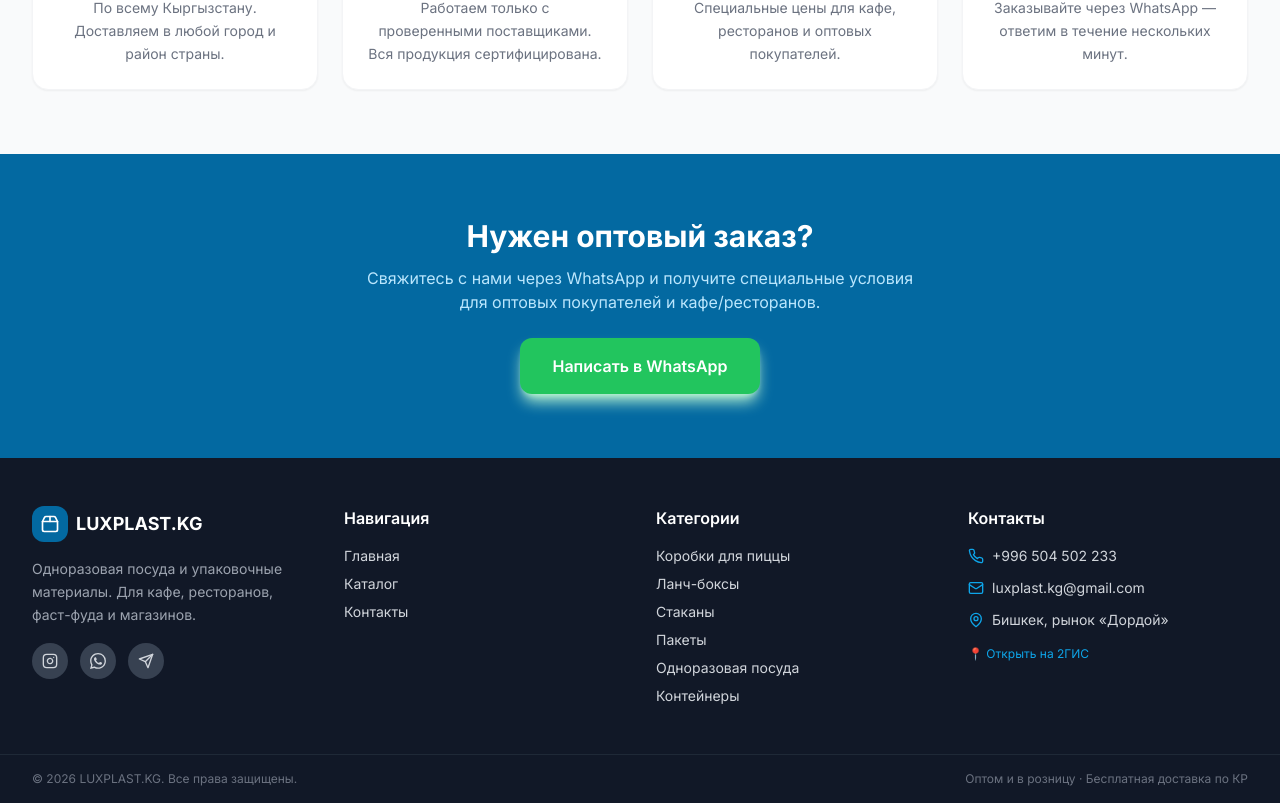
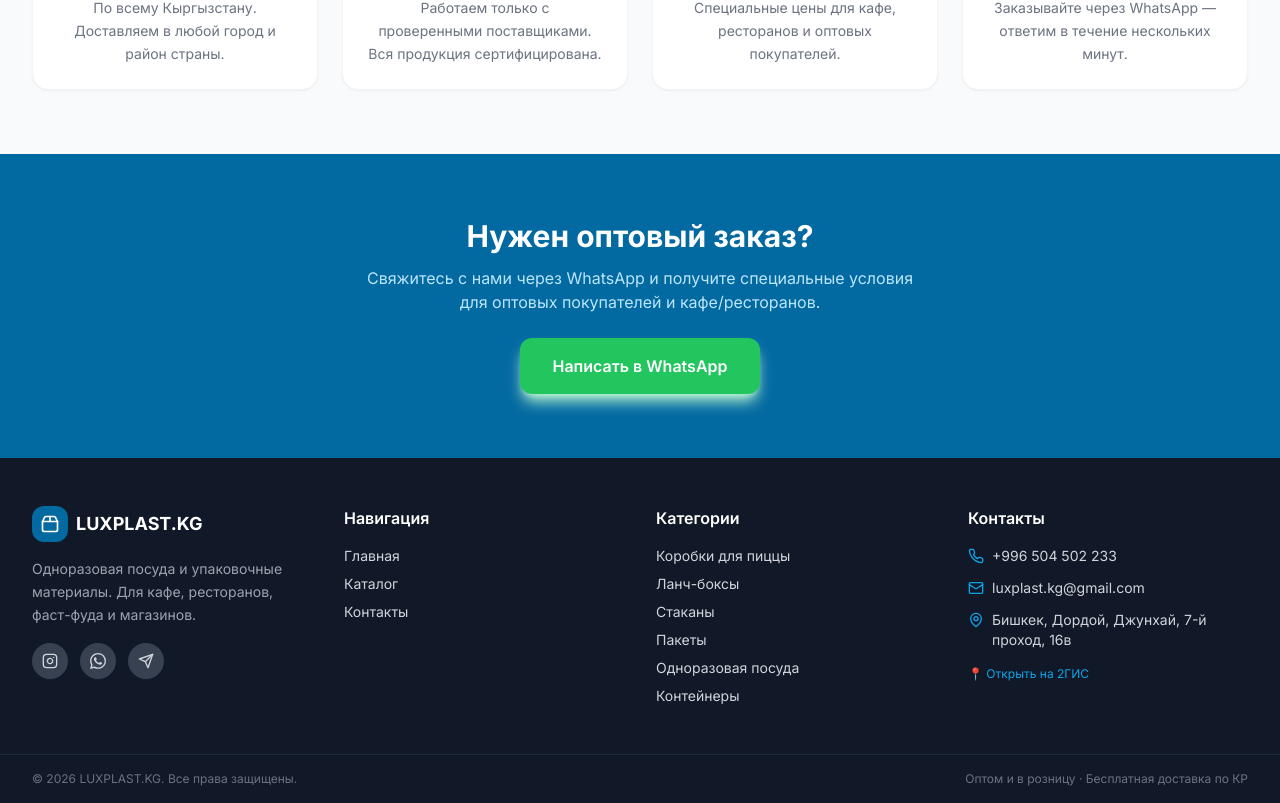
Before and after one commit to nazarbek7/luxplast-kg, a React (Vite) app in the folder frontend/: page / in a window 1280 px wide. Shown: the part 1534-2337 px from the top of the page. Built offline with nearby package versions, Linux system fonts and the light colour scheme; no server answers; the HTML template or start-up script is replaced by a standard one.

Commit message:
fix: wrap catalog content in flex-1 w-full to prevent container shrink; update 2GIS link and address

```diff
--- a/frontend/src/components/layout/Footer.jsx
+++ b/frontend/src/components/layout/Footer.jsx
@@ -71,11 +71,11 @@ export default function Footer() {
             </li>
             <li className="flex items-start gap-2">
               <MapPin size={16} className="mt-0.5 flex-shrink-0 text-brand-light" />
-              <span>Бишкек, рынок «Дордой»</span>
+              <span>Бишкек, Дордой, Джунхай, 7-й проход, 16в</span>
             </li>
           </ul>
           <a
-            href="https://2gis.kg"
+            href="https://2gis.kg/bishkek/firm/70000001094812363"
             target="_blank"
             rel="noopener noreferrer"
             className="inline-flex items-center gap-1 mt-4 text-xs text-brand-light hover:underline"
--- a/frontend/src/pages/CatalogPage.jsx
+++ b/frontend/src/pages/CatalogPage.jsx
@@ -86,6 +86,7 @@ export default function CatalogPage() {
       </div>
 
       {/* Контент */}
+      <div className="flex-1 w-full">
       <div className="container-custom py-6">
       <div className="grid grid-cols-1 lg:grid-cols-[208px_1fr] xl:grid-cols-[224px_1fr] gap-6 items-start">
 
@@ -231,6 +232,7 @@ export default function CatalogPage() {
         </div>
       </div>
       </div>
+      </div>
 
       <Footer />
     </div>
```
